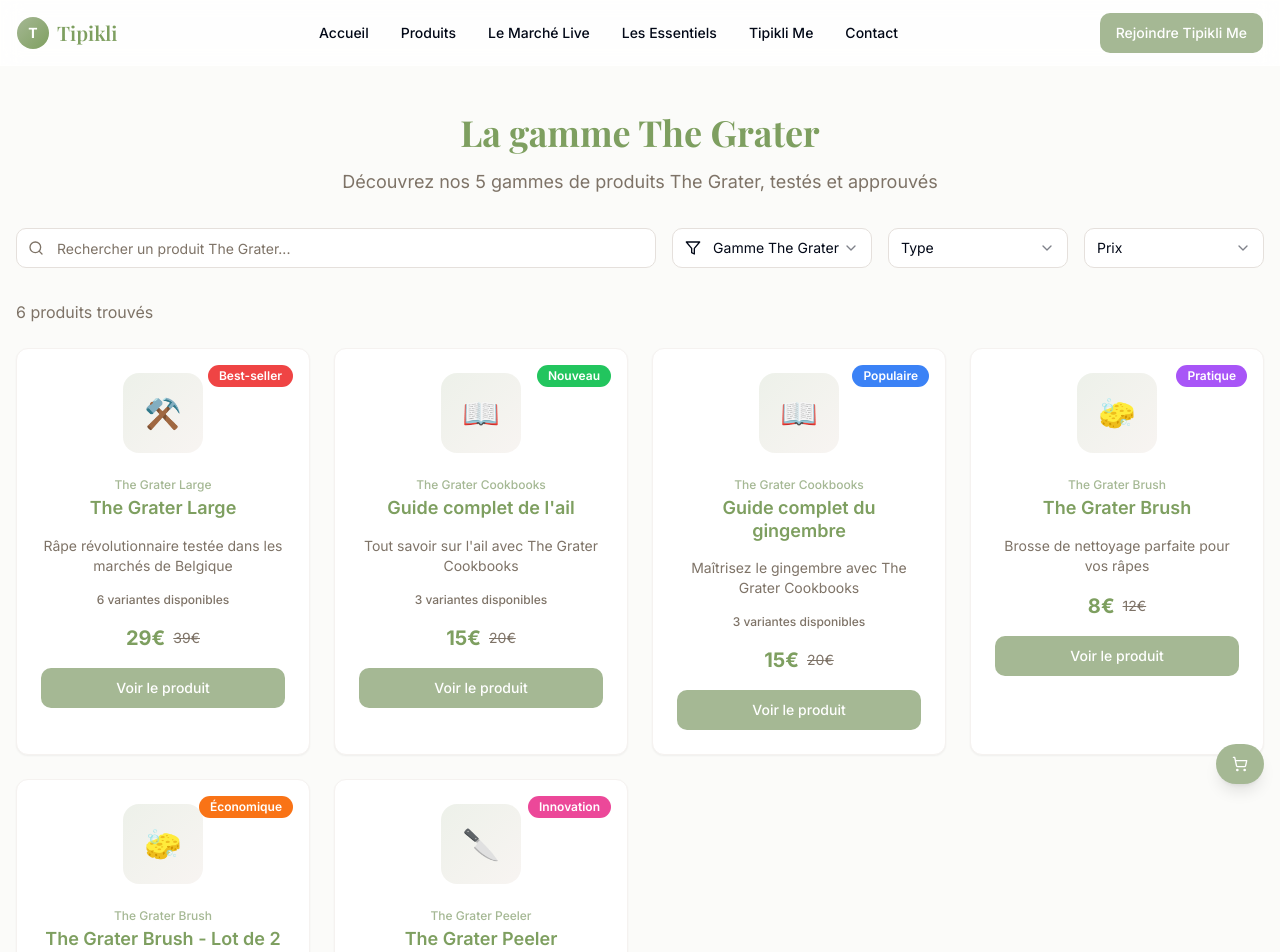
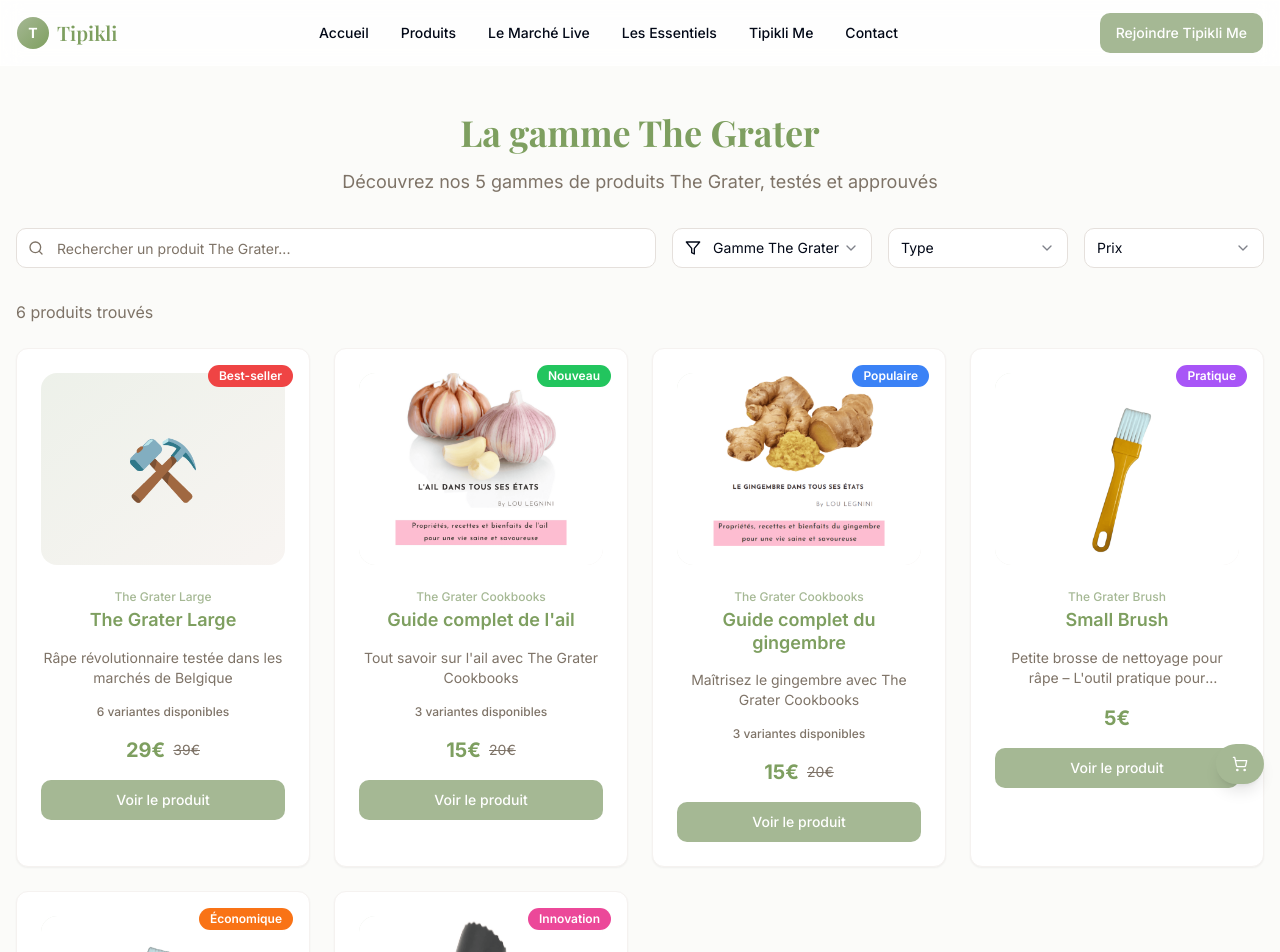
Before and after one commit to benspy2209/tipikli-bien-etre-market, a React (Vite) app: page /products in a window 1280 px wide. Shown: the top 952 px of the page. Built offline with nearby package versions, Linux system fonts and the light colour scheme.

Commit message:
Fix: Display product images and descriptions
Update product information for "The Grater Brush" category, including descriptions and prices for "Lot de 2 Small Brush" and "Small Brush", and replace placeholder icons with respective product images.

```diff
--- a/src/data/products.ts
+++ b/src/data/products.ts
@@ -66,34 +66,32 @@ export const products: Product[] = [
     ]
   },
 
-  // The Grater Brush - Brosses
+  // The Grater Brush - Brosse simple
   {
     id: "small-brush",
-    name: "The Grater Brush",
-    description: "Brosse de nettoyage parfaite pour vos râpes",
-    longDescription: "Brosse spécialement conçue pour nettoyer en profondeur vos râpes The Grater. Poils résistants et manche ergonomique.",
-    price: 8,
-    originalPrice: 12,
+    name: "Small Brush",
+    description: "Petite brosse de nettoyage pour râpe – L'outil pratique pour rassembler vos ingrédients fraîchement râpés",
+    longDescription: "Cette petite brosse est l'accessoire indispensable pour rassembler facilement les ingrédients râpés avec The Grater. Conçue avec des poils doux mais résistants, elle permet de récupérer chaque particule d'ail, de gingembre, de zestes ou de chocolat sans effort et sans laisser de résidus sur la râpe. Sa taille compacte la rend idéale pour nettoyer les coins difficiles d'accès et pour éviter le gaspillage d'ingrédients.",
+    price: 5,
     image: getProductImage("Small Brush"),
     category: "grater-brush",
     type: "physical",
     badge: "Pratique",
-    features: ["Poils résistants", "Manche ergonomique", "Compact"]
+    features: ["Utilisation facile", "Pratique et compacte", "Poignée ergonomique"]
   },
 
   // The Grater Brush - Lot de 2
   {
     id: "small-brush-lot",
-    name: "The Grater Brush - Lot de 2",
-    description: "Pack économique de 2 brosses The Grater",
-    longDescription: "Lot de 2 brosses The Grater Brush pour un nettoyage optimal. Parfait pour avoir toujours une brosse propre sous la main.",
-    price: 14,
-    originalPrice: 20,
+    name: "Lot de 2 Small Brush",
+    description: "Petite brosse de nettoyage pour râpe – L'outil pratique pour rassembler vos ingrédients fraîchement râpés",
+    longDescription: "Cette petite brosse est l'accessoire indispensable pour rassembler facilement les ingrédients râpés avec The Grater. Conçue avec des poils doux mais résistants, elle permet de récupérer chaque particule d'ail, de gingembre, de zestes ou de chocolat sans effort et sans laisser de résidus sur la râpe. Sa taille compacte la rend idéale pour nettoyer les coins difficiles d'accès et pour éviter le gaspillage d'ingrédients.",
+    price: 9,
     image: getProductImage("Lot de 2 Small Brush"),
     category: "grater-brush",
     type: "physical",
     badge: "Économique",
-    features: ["Pack de 2", "Poils résistants", "Économique"]
+    features: ["Pack de 2", "Utilisation facile", "Pratique et compacte"]
   },
 
   // The Grater Peeler
--- a/src/pages/ProductDetail.tsx
+++ b/src/pages/ProductDetail.tsx
@@ -80,11 +80,24 @@ const ProductDetail = () => {
           </div>
 
           <div className="grid lg:grid-cols-2 gap-12">
-            {/* Product Image/Icon */}
+            {/* Product Image */}
             <div className="space-y-6">
               <Card className="p-8">
-                <div className="w-48 h-48 bg-gradient-to-br from-tipikli-sage/20 to-tipikli-wood/20 rounded-3xl flex items-center justify-center mx-auto mb-6">
-                  <span className="text-8xl">{categoryConfig.icon}</span>
+                <div className="w-full h-80 bg-gradient-to-br from-tipikli-sage/20 to-tipikli-wood/20 rounded-3xl flex items-center justify-center mx-auto mb-6 overflow-hidden">
+                  <img
+                    src={selectedVariantData?.image || product.image}
+                    alt={product.name}
+                    className="w-full h-full object-cover rounded-3xl"
+                    onError={(e) => {
+                      // Fallback to icon if image fails to load
+                      const target = e.target as HTMLImageElement;
+                      target.style.display = 'none';
+                      const parent = target.parentElement;
+                      if (parent) {
+                        parent.innerHTML = `<span class="text-8xl">${categoryConfig.icon}</span>`;
+                      }
+                    }}
+                  />
                 </div>
                 {product.badge && (
                   <div className="text-center">
--- a/src/pages/Products.tsx
+++ b/src/pages/Products.tsx
@@ -146,8 +146,21 @@ const Products = () => {
                 <Card key={product.id} className="group hover:shadow-xl transition-all duration-300 transform hover:-translate-y-2 border-tipikli-beige bg-white">
                   <CardContent className="p-6">
                     <div className="relative mb-6">
-                      <div className="w-20 h-20 bg-gradient-to-br from-tipikli-sage/20 to-tipikli-wood/20 rounded-2xl flex items-center justify-center mx-auto mb-4 group-hover:scale-110 transition-transform duration-300">
-                        <span className="text-3xl">{categoryConfig.icon}</span>
+                      <div className="w-full h-48 bg-gradient-to-br from-tipikli-sage/20 to-tipikli-wood/20 rounded-2xl flex items-center justify-center mx-auto mb-4 group-hover:scale-105 transition-transform duration-300 overflow-hidden">
+                        <img
+                          src={product.image}
+                          alt={product.name}
+                          className="w-full h-full object-cover rounded-2xl"
+                          onError={(e) => {
+                            // Fallback to icon if image fails to load
+                            const target = e.target as HTMLImageElement;
+                            target.style.display = 'none';
+                            const parent = target.parentElement;
+                            if (parent) {
+                              parent.innerHTML = `<span class="text-6xl">${categoryConfig.icon}</span>`;
+                            }
+                          }}
+                        />
                       </div>
 
                       {product.badge && (
```
